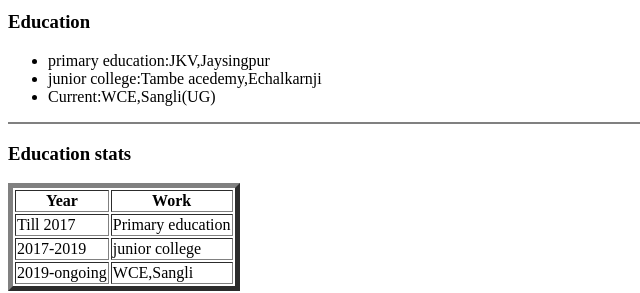
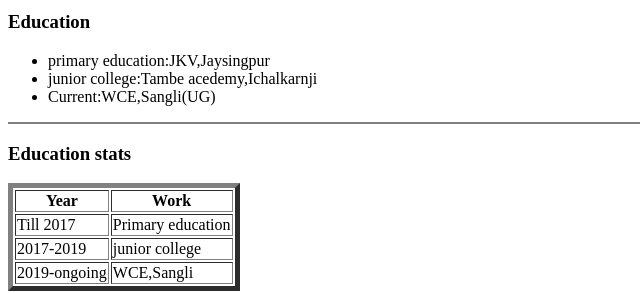
Before and after one commit to co-shrey/personal-site, a plain HTML site: page index.html in a window 1280 px wide. Shown: the part 233-526 px from the top of the page, 0-640 px from the left. Drawn offline with Linux system fonts and the light colour scheme.

Commit message:
Update index.html

```diff
--- a/index.html
+++ b/index.html
@@ -35,7 +35,7 @@
   <h3>Education</h3>
   <ul>
     <li>primary education:JKV,Jaysingpur</li>
-    <li> junior college:Tambe acedemy,Echalkarnji</li>
+    <li> junior college:Tambe acedemy,Ichalkarnji</li>
     <li>Current:WCE,Sangli(UG)</li>
   </ul>
   <hr size="2" noshade>
```
